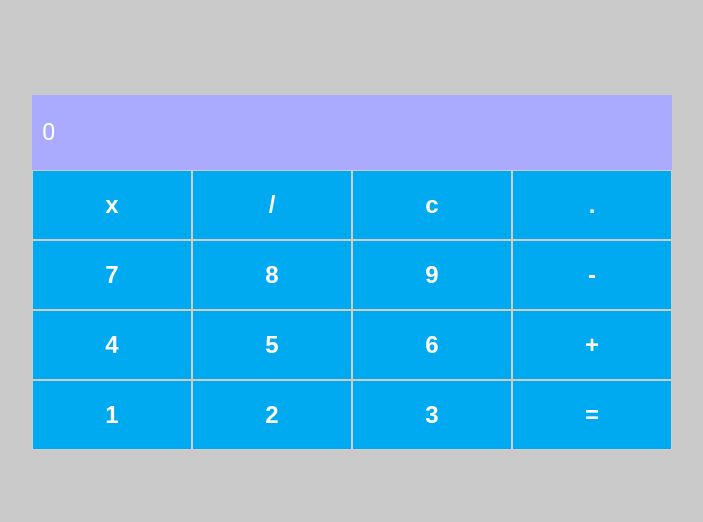
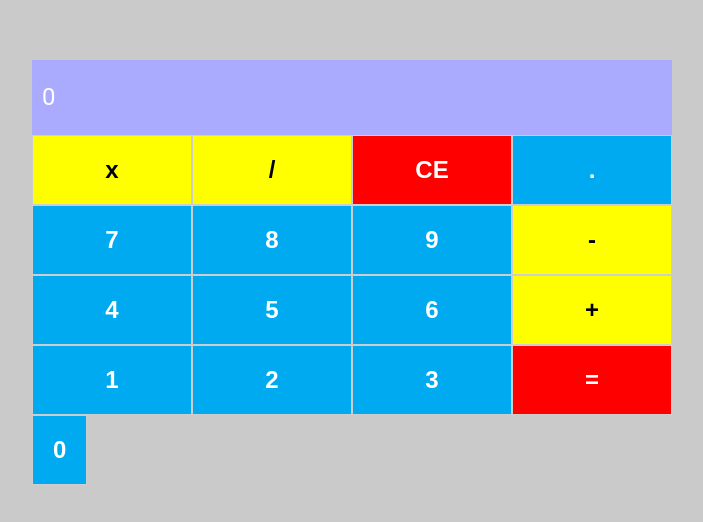
Before and after one commit to digitalinnovationone/trilha-react-desafio01-calculadora, a React (Create React App) app: page / in a window 1280 px wide. Shown: the part 128-650 px from the top of the page, without its empty margins (288-991 px from the left). Built offline with nearby package versions, Linux system fonts and the light colour scheme.

Commit message:
All operations

```diff
--- a/src/App.js
+++ b/src/App.js
@@ -4,96 +4,108 @@ import Button from './components/Button';
 
 import { Container, Content, Row } from './styles';
 import { useState } from 'react';
+import ButtonK from './components/Button/DEL';
+import ButtonOP from './components/Button/OP';
+
+
 
 
 const App = () => {
-  const [currentNumber, setCurrentNumber] = useState('0');
-  const [firstNumber, setFirstNumber] = useState('0');
-  const [operation, setOperation] = useState('');
+  const [calculator, setCalculator] = useState({
+    firstNumber: '0',
+    secondNumber: '0',
+    operation: '',
+    result: null
+  });
 
   const handleOnClear = () => {
-    setCurrentNumber('0')
-    setFirstNumber('0')
-    setOperation('')
+
+    setCalculator({
+      firstNumber: '0',
+      secondNumber: '0',
+      operation: '',
+      result: null
+    })
+
+    console.log(calculator)
   };
 
-  const handleAddNumber = (num) => {
-    setCurrentNumber(prev => `${prev === '0' ? '' : prev}${num}`)
-  }
+  const handleChange = (param, value) => {
 
-  const handleSumNumbers = () => {
-
-    if(firstNumber === '0'){
-        setFirstNumber(String(currentNumber));
-        setCurrentNumber('0')
-        setOperation('+')
-    }else {
-      const sum = Number(firstNumber) + Number(currentNumber);
-      setCurrentNumber(String(sum))
-      setOperation('')
+    if ((param === 'firstNumber' || param === 'secondNumber') && calculator[`${param}`].includes('.')) {
+        console.log("HEYYA")
+      setCalculator({
+        ...calculator,
+        [`${param}`]: `${calculator[`${param}`]}${value}`,
+      });
+    } else {
+      setCalculator({
+        ...calculator,
+        [`${param}`]: value,
+      });
     }
 
-  }
+    console.log(calculator)
 
-  const handleMinusNumbers = () => {
+  };
 
-    if(firstNumber === '0'){
-        setFirstNumber(String(currentNumber));
-        setCurrentNumber('0')
-        setOperation('-')
-    }else {
-      const sum = Number(firstNumber) - Number(currentNumber);
-      setCurrentNumber(String(sum))
-      setOperation('')
+
+
+
+
+  const handleEquals = (signal) => {
+
+    try {
+      if (signal === '-') {
+        handleChange("result", `${Number(calculator.firstNumber) - Number(calculator.secondNumber)}`)
+      } else if (signal === '+') {
+        handleChange("result", `${Number(calculator.firstNumber) + Number(calculator.secondNumber)}`)
+      } else if (signal === 'x') {
+        handleChange("result", `${Number(calculator.firstNumber) * Number(calculator.secondNumber)}`)
+      } else {
+        handleChange("result", `${Number(calculator.firstNumber) / Number(calculator.secondNumber)}`)
+      }
+    } catch (error) {
+      handleChange("result", `${error}`)
+
     }
 
-  }
-
-  const handleEquals = () => {
-
-    if(firstNumber !== '0' && operation !== '' && currentNumber !== '0'){
-        switch(operation){
-          case '+':
-            handleSumNumbers();
-            break;
-          case '-':
-            handleMinusNumbers();
-            break;
-          default:
-            break;
-        }
-    }
 
   }
 
   return (
     <Container>
       <Content>
-        <Input value={currentNumber}/>
+        <Input value={calculator.result !== null && calculator.firstNumber !== '0' ?
+        `${calculator.firstNumber} ${calculator.operation} ${calculator.secondNumber} = ${calculator.result}`
+          : calculator.secondNumber !== '0' ? calculator.secondNumber
+            : calculator.firstNumber} />
         <Row>
-          <Button label="x"/>
-          <Button label="/"/>
-          <Button label="c" onClick={handleOnClear}/>
-          <Button label="."/>
+          <ButtonOP label="x" onClick={calculator.firstNumber !== '0' ? () => handleChange("operation", "x") : () => { }} />
+          <ButtonOP label="/" onClick={calculator.firstNumber !== '0' ? () => handleChange("operation", "/") : () => { }} />
+          <ButtonK label="CE" onClick={() => handleOnClear()} />
+          <Button label="." onClick={calculator.operation === '' ? () => handleChange("firstNumber", `${calculator.firstNumber}.`) : () => handleChange("secondNumber", `${calculator.secondNumber}.`)} />
         </Row>
         <Row>
-          <Button label="7" onClick={() => handleAddNumber('7')}/>
-          <Button label="8" onClick={() => handleAddNumber('8')}/>
-          <Button label="9" onClick={() => handleAddNumber('9')}/>
-          <Button label="-" onClick={handleMinusNumbers}/>
+          <Button label="7" onClick={calculator.operation === '' ? () => handleChange("firstNumber", "7") : () => handleChange("secondNumber", "7")} />
+          <Button label="8" onClick={calculator.operation === '' ? () => handleChange("firstNumber", "8") : () => handleChange("secondNumber", "8")} />
+          <Button label="9" onClick={calculator.operation === '' ? () => handleChange("firstNumber", "9") : () => handleChange("secondNumber", "9")} />
+          <ButtonOP label="-" onClick={calculator.operation === '' ? () => handleChange("operation", "-") : () => { }} />
         </Row>
         <Row>
-          <Button label="4" onClick={() => handleAddNumber('4')}/>
-          <Button label="5" onClick={() => handleAddNumber('5')}/>
-          <Button label="6" onClick={() => handleAddNumber('6')}/>
-          <Button label="+" onClick={handleSumNumbers}/>
+          <Button label="4" onClick={calculator.operation === '' ? () => handleChange("firstNumber", "4") : () => handleChange("secondNumber", "4")} />
+          <Button label="5" onClick={calculator.operation === '' ? () => handleChange("firstNumber", "5") : () => handleChange("secondNumber", "5")} />
+          <Button label="6" onClick={calculator.operation === '' ? () => handleChange("firstNumber", "6") : () => handleChange("secondNumber", "6")} />
+          <ButtonOP label="+" onClick={calculator.firstNumber !== '0' ? () => handleChange("operation", "+") : () => { }} />
         </Row>
         <Row>
-          <Button label="1" onClick={() => handleAddNumber('1')}/>
-          <Button label="2" onClick={() => handleAddNumber('2')}/>
-          <Button label="3" onClick={() => handleAddNumber('3')}/>
-          <Button label="=" onClick={handleEquals}/>
+          <Button label="1" onClick={calculator.operation === '' ? () => handleChange("firstNumber", "1") : () => handleChange("secondNumber", "1")} />
+          <Button label="2" onClick={calculator.operation === '' ? () => handleChange("firstNumber", "2") : () => handleChange("secondNumber", "2")} />
+          <Button label="3" onClick={calculator.operation === '' ? () => handleChange("firstNumber", "3") : () => handleChange("secondNumber", "3")} />
+          <ButtonK label="=" onClick={() => handleEquals(calculator.operation)} />
         </Row>
+        <Button label="0" onClick={calculator.operation === '' ? () => handleChange("firstNumber", "0") : () => handleChange("secondNumber", "0")} />
+
       </Content>
     </Container>
   );
--- /dev/null
+++ b/src/components/Button/DEL.js
@@ -0,0 +1,12 @@
+
+import { ButtonContainerDEL } from './styles';
+
+const ButtonK = ({label, onClick}) => {
+    return (
+      <ButtonContainerDEL onClick={onClick} type="button">
+       {label}
+      </ButtonContainerDEL>
+    );
+  }
+
+  export default ButtonK;
--- /dev/null
+++ b/src/components/Button/OP.js
@@ -0,0 +1,12 @@
+
+import { ButtonContainerOP } from './styles';
+
+const ButtonOP = ({label, onClick}) => {
+    return (
+      <ButtonContainerOP onClick={onClick} type="button">
+       {label}
+      </ButtonContainerOP>
+    );
+  }
+
+  export default ButtonOP;
--- a/src/components/Button/styles.js
+++ b/src/components/Button/styles.js
@@ -1,6 +1,6 @@
 import styled from 'styled-components';
 
-export const ButtonContainer = styled.button`
+const ButtonContainer = styled.button`
     padding: 20px;
     border: 1px solid #CDCDCD;
     background-color: #00AAF0;
@@ -13,3 +13,30 @@ export const ButtonContainer = styled.button`
         opacity: 0.6;
     }
 `
+const ButtonContainerDEL = styled.button`
+    padding: 20px;
+    border: 1px solid #CDCDCD;
+    background-color: red;
+    color: white;
+    font-size: 24px;
+    font-weight: 700;
+    flex: 1;
+
+    &:hover {
+        opacity: 0.6;
+    }
+`
+const ButtonContainerOP = styled.button`
+    padding: 20px;
+    border: 1px solid #CDCDCD;
+    background-color: yellow;
+    color: black;
+    font-size: 24px;
+    font-weight: 700;
+    flex: 1;
+
+    &:hover {
+        opacity: 0.6;
+    }
+`
+export {ButtonContainer, ButtonContainerDEL, ButtonContainerOP}
--- a/src/styles.js
+++ b/src/styles.js
@@ -12,7 +12,7 @@ export const Container = styled.div`
 
 
 export const Content = styled.div`
-    background-color: #FFFFFF;
+    background-color: #CACACA;
     width: 50%;
 `
 
```
